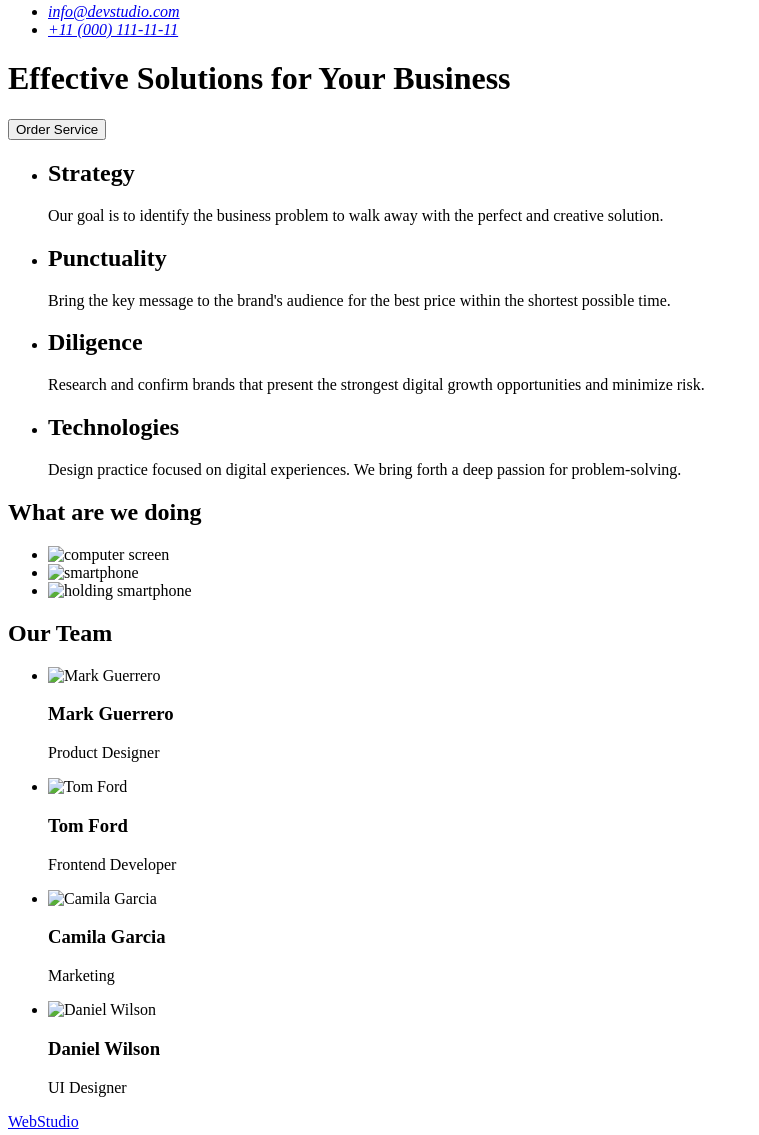
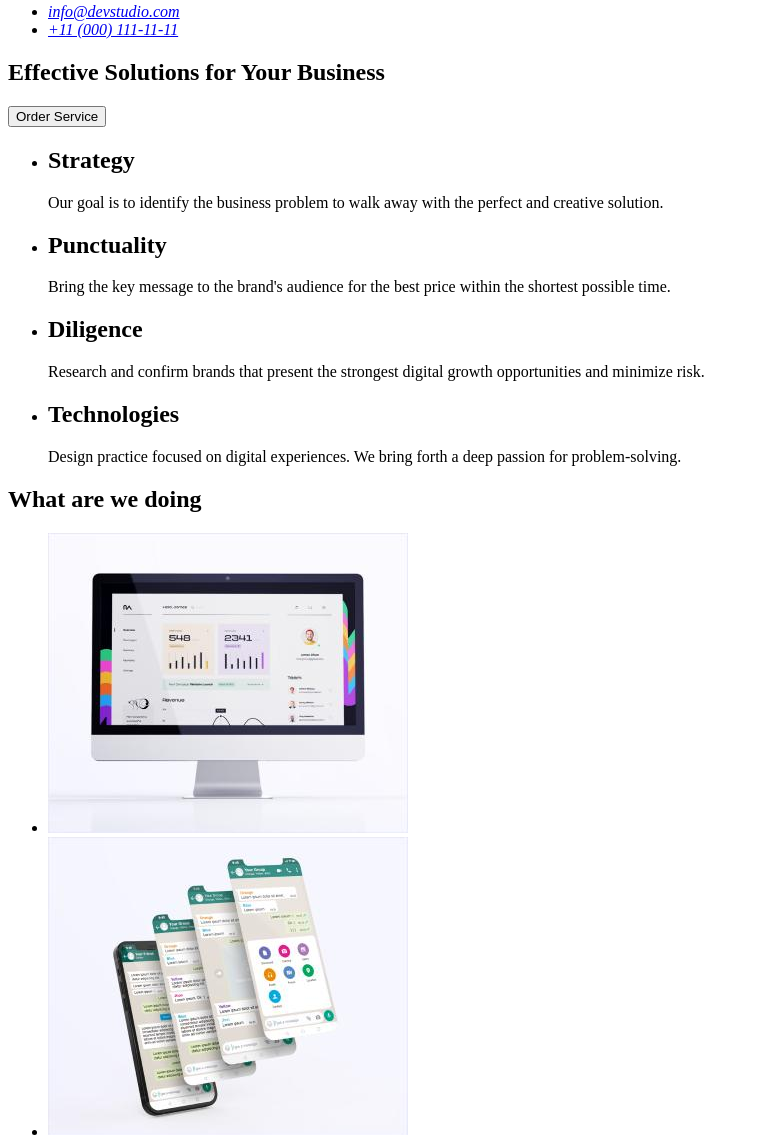
Before and after one commit to anastasiia1polivesa/goit-markup-hw-01, a plain HTML site: page index.html in a window 1280 px wide. Shown: the part 109-1244 px from the top of the page, without its empty margins (0-759 px from the left). Drawn offline with Linux system fonts and the light colour scheme.

Commit message:
update index.html

```diff
--- a/index.html
+++ b/index.html
@@ -31,12 +31,11 @@
     </header>
 
     <main>
-      <div>
-        <div>
+        <section>
           <h1>Effective Solutions for Your Business</h1>
           <button type="button">Order Service</button>
-        </div>
-        <div>
+        </section>
+        <section>
           <ul>
             <li>
               <h2>Strategy</h2>
@@ -67,15 +66,14 @@
               </p>
             </li>
           </ul>
-        </div>
-      </div>
+        </section>
 
-      <div>
+      <section>
         <h2>What are we doing</h2>
         <ul>
           <li>
             <img
-              src="./images/Figmaimg1/img1.jpg"
+              src="./images/image/img 1.jpg"
               width="360"
               height="300"
               alt="computer screen"
@@ -83,7 +81,7 @@
           </li>
           <li>
             <img
-              src="./images/Figmaimg1/img2.jpg"
+              src="./images/image/img 2.jpg"
               width="360"
               height="300"
               alt="smartphone"
@@ -91,21 +89,21 @@
           </li>
           <li>
             <img
-              src="./images/Figmaimg1/img3.jpg"
+              src="./images/image/img 3.jpg"
               width="360"
               height="300"
               alt="holding smartphone"
             />
           </li>
         </ul>
-      </div>
+      </section>
 
-      <div>
+      <section>
         <h2>Our Team</h2>
         <ul>
           <li>
             <img
-              src="./images/Figmaimg1/img.jpg"
+              src="./images/image/img.jpg"
               width="264"
               height="260"
               alt="Mark Guerrero"
@@ -115,7 +113,7 @@
           </li>
           <li>
             <img
-              src="./images/Figmaimg1/img11.jpg"
+              src="./images/image/img11.jpg"
               width="264"
               height="260"
               alt="Tom Ford"
@@ -125,7 +123,7 @@
           </li>
           <li>
             <img
-              src="./images/Figmaimg1/img12.jpg"
+              src="./images/image/img12.jpg"
               width="264"
               height="260"
               alt="Camila Garcia"
@@ -135,7 +133,7 @@
           </li>
           <li>
             <img
-              src="./images/Figmaimg1/img13.jpg"
+              src="./images/image/img13.jpg"
               width="264"
               height="260"
               alt="Daniel Wilson"
@@ -144,7 +142,7 @@
             <p>UI Designer</p>
           </li>
         </ul>
-      </div>
+      </section>
     </main>
     <footer>
       <div>
```
Also changed, not shown: images/Figma img1/img 1.jpg (deleted), images/Figma img1/img 2.jpg (deleted), images/Figma img1/img 3.jpg (deleted), images/Figma img1/img.jpg (deleted), images/Figma img1/img11.jpg (deleted), images/Figma img1/img12.jpg (deleted), images/Figma img1/img13.jpg (deleted), images/image/img 1.jpg (added), images/image/img 2.jpg (added), images/image/img 3.jpg (added), images/image/img.jpg (added), images/image/img11.jpg (added), images/image/img12.jpg (added), images/image/img13.jpg (added).
